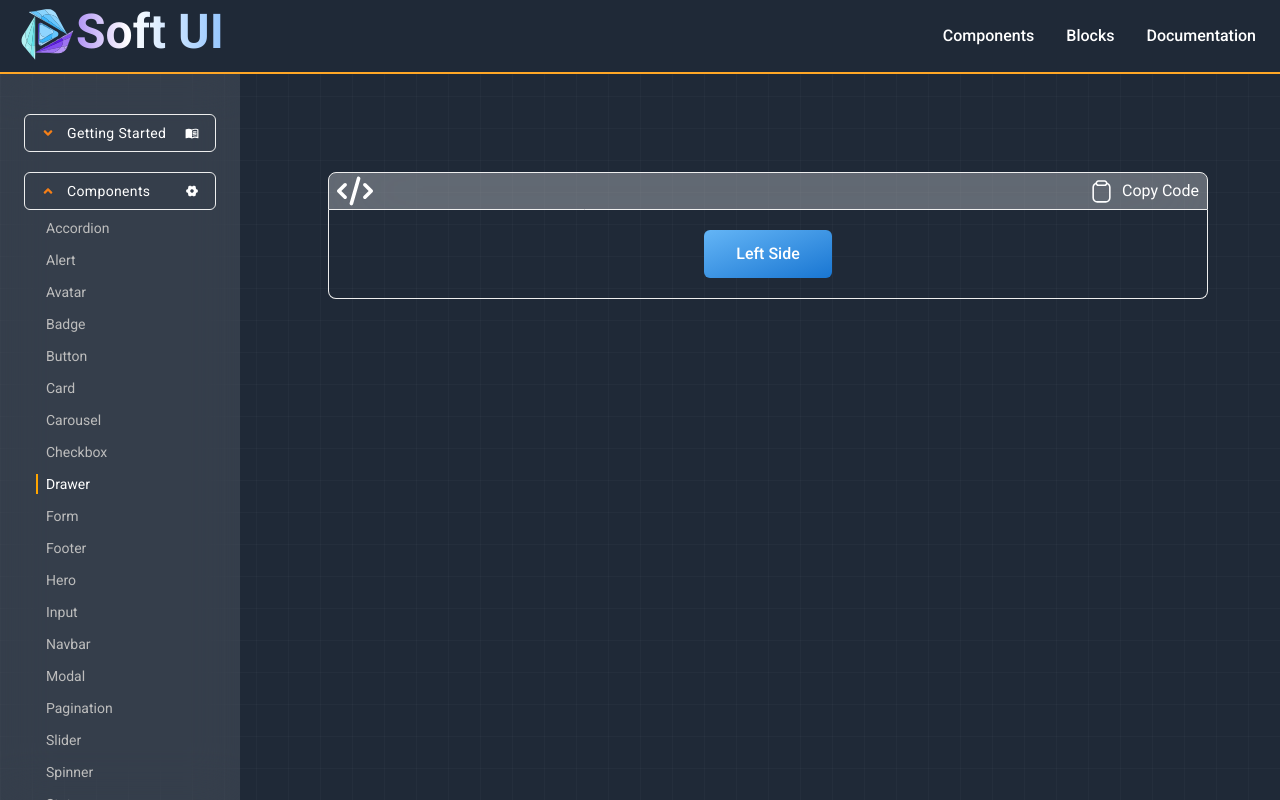
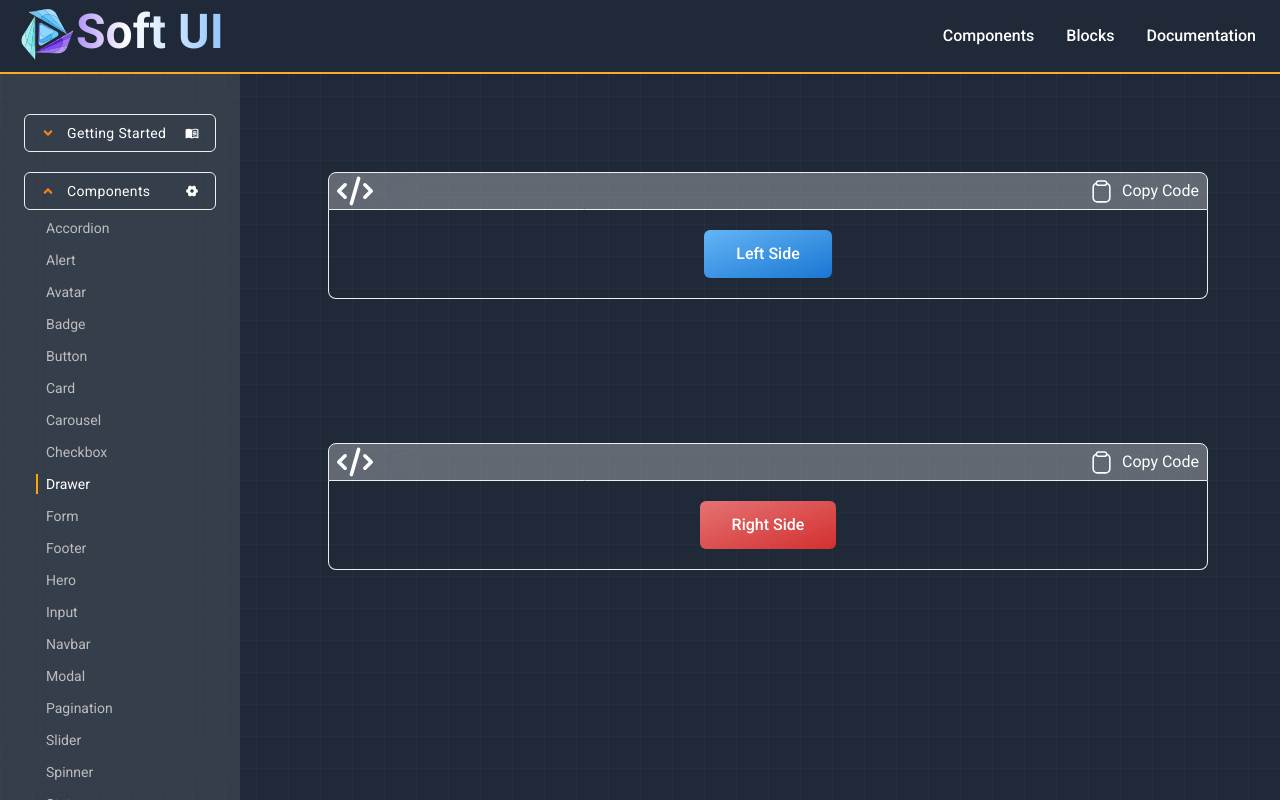
Before and after one commit to akash-khan-311/softui, a React (Vite) app: page /components/drawer in a window 1280 px wide. Built offline with nearby package versions, Linux system fonts and the light colour scheme.

Commit message:
another drawer added

```diff
--- a/src/UIcomponents/Drawer/Drawer.jsx
+++ b/src/UIcomponents/Drawer/Drawer.jsx
@@ -1,9 +1,11 @@
 import Drawer1 from "../../components/App/Drawers/Drawer1";
+import Drawer2 from "../../components/App/Drawers/Drawer2";
 
 const Drawer = () => {
     return(
         <>
              <Drawer1/>
+             <Drawer2/>
         </>
     )
 }
--- /dev/null
+++ b/src/components/App/Drawers/Drawer2.jsx
@@ -0,0 +1,78 @@
+import { useState } from "react";
+import CodeBox from "../../../Shared/CodeBox/CodeBox";
+
+const Drawer2 = () => {
+    const [isOpen, setIsOpen] = useState(false);
+
+    const toggleDrawer = () => {
+      setIsOpen(!isOpen);
+    };
+
+    return(
+        <>
+     <CodeBox stringCode={`import { useState } from 'react';
+const Drawer = ()=> {
+  const [isOpen, setIsOpen] = useState(false);
+  const toggleDrawer = () => {
+    setIsOpen(!isOpen);
+  };
+    return (
+        <>
+        {/* Drawer Button */}
+        <button onClick={toggleDrawer} className="text-white font-medium text-base inline-block outline-none  cursor-pointer  transition-shadow bg-gradient-to-br from-red-300 to-red-700 hover:from-red-400 hover:to-red-800 hover:shadow-md active:shadow-inner active:translate-y-0.1 transform-gpu border-none rounded-md px-8 py-3">Left Side</button>
+        <div className="relative">
+          {/* Drawer */}
+          <div className={\`fixed  top-0 right-0 bottom-0 z-50 bg-red-900 text-white p-6 w-64 transition-transform transform \${isOpen ? 'translate-x-0' : 'translate-x-full'}\`}>
+          <button onClick={()=>setIsOpen(false)} className='absolute top-0 right-0 fill-white p-4 inline-block'>
+          <svg xmlns="http://www.w3.org/2000/svg" x="0px" y="0px" width="35" height="35" viewBox="0 0 50 50">
+        <path d="M 7.71875 6.28125 L 6.28125 7.71875 L 23.5625 25 L 6.28125 42.28125 L 7.71875 43.71875 L 25 26.4375 L 42.28125 43.71875 L 43.71875 42.28125 L 26.4375 25 L 43.71875 7.71875 L 42.28125 6.28125 L 25 23.5625 Z"></path>
+        </svg>
+          </button>
+            <h1 className="text-3xl font-semibold">Soft UI</h1>
+            <ul className="mt-2">
+              <li className="mb-2"><a href="#!" className="block hover:text-indigo-400">Option 1</a></li>
+              <li className="mb-2"><a href="#!" className="block hover:text-indigo-400">Option 2</a></li>
+              <li className="mb-2"><a href="#!" className="block hover:text-indigo-400">Option 3</a></li>
+            </ul>
+          </div>
+
+          {/* Overlay */}
+          {isOpen && <div className="fixed top-0 bottom-0 left-0 right-0 bg-black opacity-50 z-10" onClick={toggleDrawer}></div>}
+
+        </div>
+        </>
+    )
+}
+export default Drawer;
+`}>
+  {/* Drawer Button */}
+  <div className="flex justify-center">
+  <button onClick={toggleDrawer} className="text-white font-medium text-base inline-block outline-none  cursor-pointer  transition-shadow bg-gradient-to-br from-red-300 to-red-700 hover:from-red-400 hover:to-red-800 hover:shadow-md active:shadow-inner active:translate-y-0.1 transform-gpu border-none rounded-md px-8 py-3">Right Side</button>
+  </div>
+
+</CodeBox>
+<div className="relative">
+
+
+  {/* Drawer */}
+  <div className={`fixed  top-0 right-0 bottom-0 z-50 bg-red-900 text-white p-6 w-64 transition-transform transform ${isOpen ? 'translate-x-0' : 'translate-x-full'}`}>
+  <button onClick={()=>setIsOpen(false)} className='absolute top-0 right-0 fill-white p-4 inline-block'>
+  <svg xmlns="http://www.w3.org/2000/svg" x="0px" y="0px" width="35" height="35" viewBox="0 0 50 50">
+<path d="M 7.71875 6.28125 L 6.28125 7.71875 L 23.5625 25 L 6.28125 42.28125 L 7.71875 43.71875 L 25 26.4375 L 42.28125 43.71875 L 43.71875 42.28125 L 26.4375 25 L 43.71875 7.71875 L 42.28125 6.28125 L 25 23.5625 Z"></path>
+</svg>
+  </button>
+    <h1 className="text-3xl font-semibold">Soft UI</h1>
+    <ul className="mt-2">
+      <li className="mb-2"><a href="#!" className="block hover:text-indigo-400">Option 1</a></li>
+      <li className="mb-2"><a href="#!" className="block hover:text-indigo-400">Option 2</a></li>
+      <li className="mb-2"><a href="#!" className="block hover:text-indigo-400">Option 3</a></li>
+    </ul>
+  </div>
+
+  {/* Overlay */}
+  {isOpen && <div className="fixed top-0 bottom-0 left-0 right-0 bg-black opacity-50 z-10" onClick={toggleDrawer}></div>}
+
+</div></>
+    )
+}
+export default Drawer2;
```
